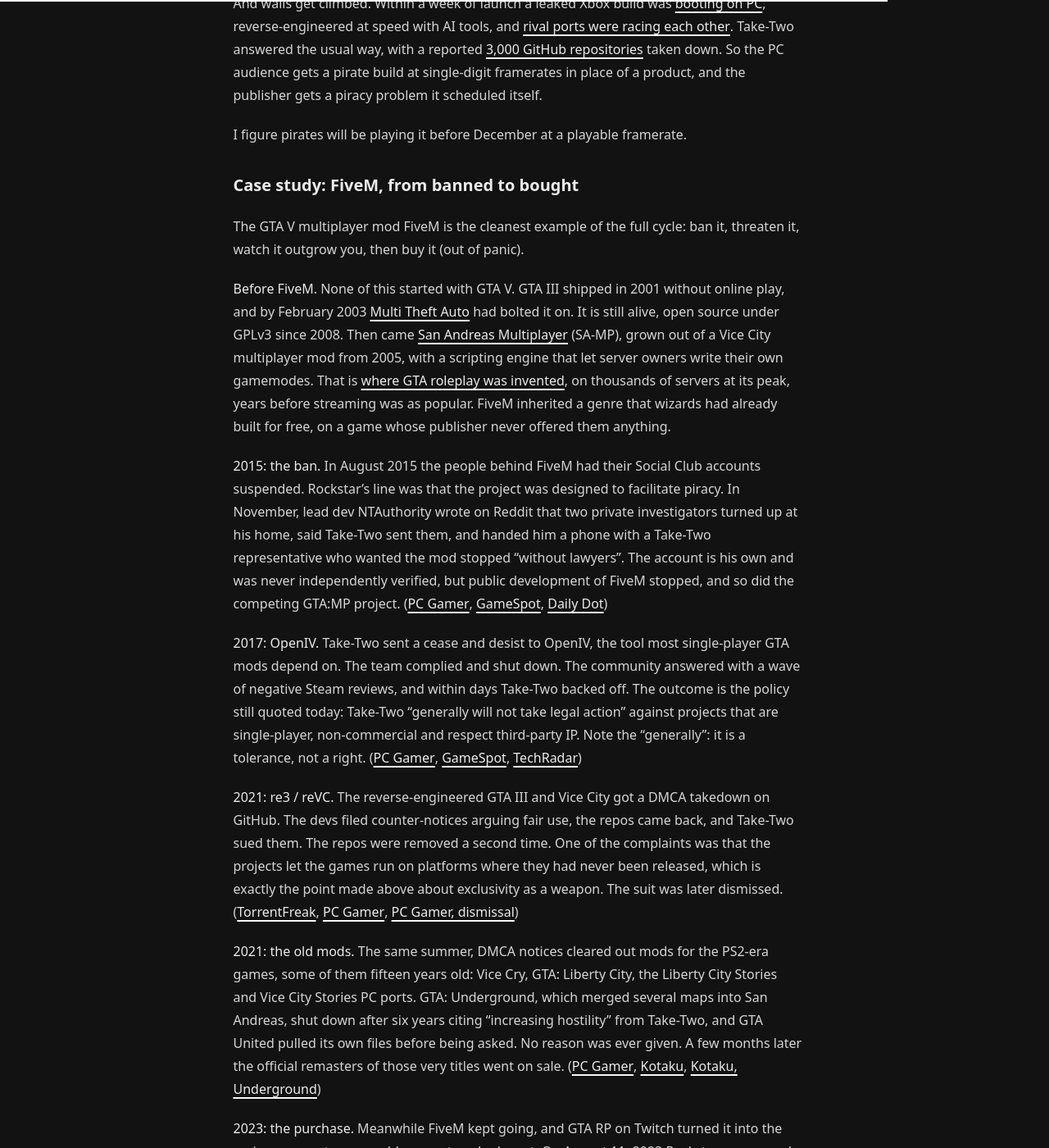
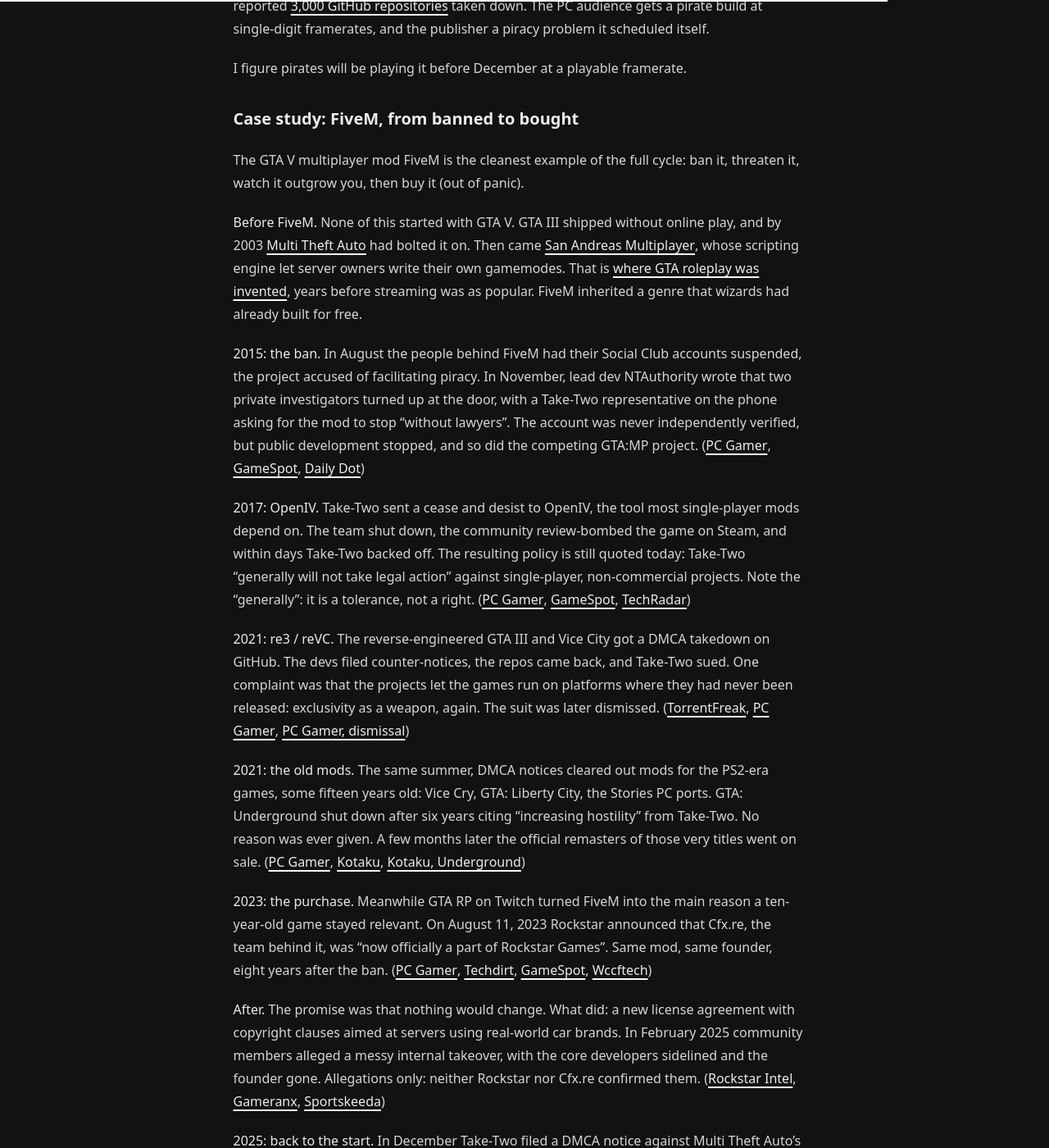
Before and after one commit to h8d13/dontreadthedocs, a Jekyll site: the page built from _notes/modding-wizards.md, in a window 1280 px wide and 1400 px high, scrolled down 4433 px. Shown: the whole window at 82% size. Built offline with Jekyll 4.4.1, drawn with Linux system fonts in a browser that asks for light colours; some of the changed text lies outside the part shown.

Commit message:
note
Signed-off-by: h8d13 <hadean-eon-dev@proton.me>

```diff
--- a/_notes/modding-wizards.md
+++ b/_notes/modding-wizards.md
@@ -16,6 +16,10 @@ tags: [modding]
 The word fits modding better than it seems. In [MUD1][mud1-wiki], the first multi-user
 text adventure, wizard was the debug mode its two authors used to test new rooms, before
 it became [a rank players could earn][wizard-mud]: a user holding the powers of a developer.
+
+> Funnily enough, both terms are also tied to hacking in video games, since such powers
+> can be abused in live play. A "modder" or "wizard" can also mean someone with special
+> capabilities in game that standard players do not have access to.
 
 ![MUD1 screenshot](https://upload.wikimedia.org/wikipedia/en/6/64/MUD1_screenshot.gif)
 
@@ -83,41 +87,34 @@ Where you can touch internals of the game without fearing you're doing something
 
 ## More of the same
 
-This is not hypothetical, it is what Valve did with [Garry's Mod][gmod-wiki]. It started
-in December 2004 as a free Half-Life 2 mod by one person. Instead of sending lawyers,
-Valve put it on Steam in November 2006 for $10 and split the profits with its author.
-Its users then did the rest: Prop Hunt, TTT, DarkRP and hundreds of other gamemodes
-are all community work, and the mod went on to sell
+This is not hypothetical, it is what Valve did with [Garry's Mod][gmod-wiki]: a free
+Half-Life 2 mod from 2004 that Valve put on Steam in 2006, splitting the profits with
+its author. Its users did the rest (Prop Hunt, TTT, DarkRP) and it went on to sell
 [over 25 million copies][gmod-25m].
 
-Its successor [s&box][sbox-wiki] pushes the same logic further. Valve licensed Source 2
-to Facepunch, the first time a third party got it. Facepunch then put its own code
-[on GitHub under MIT][sbox-oss] (Valve's engine part stays closed), lets creators export
-what they build as standalone Steam games without taking royalties, and
-[pays the people making games on the platform][sbox-pay], $500,000 so far by its
-own count. It launched on Steam on [April 28, 2026][sbox-release].
+Its successor [s&box][sbox-wiki] goes further. Valve licensed Source 2 to Facepunch,
+which put its own code [on GitHub under MIT][sbox-oss], takes no royalties on games
+exported to Steam, and [pays the people building on the platform][sbox-pay]. It
+[launched in April 2026][sbox-release].
 
 The project is quite active on GitHub and I reckon the quality of the tools to create
 must have improved tenfold, since making it open. And it is still how Valve recruits.
 Counter-Strike, Team Fortress and Dota 2 all exist because Valve **hired the people
 who made the thing.**
 
-In August 2026 that pattern was
-[reported for Deadlock][deadlock-hire]: Kirill Senzu, a 3D artist known for fan
-[redesigns of Yamato][deadlock-mod] and Holiday, was brought on to work on the game
-itself. Valve has not confirmed it, and it may be freelance rather than a staff job,
-but the direction is the point: the wizard gets a contract, not a cease and desist.
+In August 2026 that pattern was [reported for Deadlock][deadlock-hire]: Kirill Senzu,
+known for fan [redesigns of Yamato][deadlock-mod] and Holiday, was brought on to work
+on the game itself. Unconfirmed by Valve, and maybe freelance, but the direction is
+the point: the wizard gets a contract, not a cease and desist.
 
 Same starting point as FiveM, a hobbyist bolting things onto somebody else's game.
 One publisher answered with a storefront and a revenue split, the other with bans.
 
-To be fair, Valve is no saint either. In January 2025 it
-[rejected Classic Offensive][co-rejected], a mod recreating Counter-Strike 1.6 inside
-CS:GO, after eight years of development and a Greenlight approval back in 2017. The
-team released it elsewhere, got a cease and desist for "derivative content", and
-[cancelled the project][co-cancelled]. Its successor [CS:Legacy][cs-legacy] was then
-frozen after a message from Valve, with the team moving to its own game on Godot.
-The lesson holds for every publisher: what is tolerated is never guaranteed.
+To be fair, Valve is no saint either. In 2025 it
+[rejected Classic Offensive][co-rejected], a Counter-Strike 1.6 remake inside CS:GO,
+after eight years of work, then sent a cease and desist that
+[killed the project][co-cancelled]. Its successor [CS:Legacy][cs-legacy] froze after
+a message from Valve. What is tolerated is never guaranteed.
 
 ## Re-fucking yourself
 
@@ -147,11 +144,11 @@ every gamemode and every RP server by the same amount. The very thing that carri
 the last game for 13 years is told to wait outside.
 
 And walls get climbed. Within a week of launch a leaked Xbox build was
-[booting on PC][gta6-boot], reverse-engineered at speed with AI tools, and
-[rival ports were racing each other][gta6-race]. Take-Two answered the usual way,
-with a reported [3,000 GitHub repositories][gta6-purge] taken down. So the PC
-audience gets a pirate build at single-digit framerates in place of a product,
-and the publisher gets a piracy problem it scheduled itself.
+[booting on PC][gta6-boot], reverse-engineered with AI tools, while
+[rival ports raced each other][gta6-race]. Take-Two had a reported
+[3,000 GitHub repositories][gta6-purge] taken down. The PC audience gets a pirate
+build at single-digit framerates, and the publisher a piracy problem it scheduled
+itself.
 
 I figure pirates will be playing it before December at a playable framerate.
 
@@ -160,71 +157,59 @@ I figure pirates will be playing it before December at a playable framerate.
 The GTA V multiplayer mod FiveM is the cleanest example of the full cycle:
 ban it, threaten it, watch it outgrow you, then buy it (out of panic).
 
-**Before FiveM.** None of this started with GTA V. GTA III shipped in 2001 without
-online play, and by February 2003 [Multi Theft Auto][mta-wiki] had bolted it on. It
-is still alive, open source under GPLv3 since 2008. Then came
-[San Andreas Multiplayer][samp-wiki] (SA-MP), grown out of a Vice City multiplayer
-mod from 2005, with a scripting engine that let server owners write their own
-gamemodes. That is [where GTA roleplay was invented][samp-intel], on thousands of
-servers at its peak, years before streaming was as popular.
-FiveM inherited a genre that wizards had already built for free, on a game whose
-publisher never offered them anything.
+**Before FiveM.** None of this started with GTA V. GTA III shipped without online
+play, and by 2003 [Multi Theft Auto][mta-wiki] had bolted it on. Then came
+[San Andreas Multiplayer][samp-wiki], whose scripting engine let server owners write
+their own gamemodes. That is [where GTA roleplay was invented][samp-intel], years
+before streaming was as popular. FiveM inherited a genre that wizards had already
+built for free.
 
-**2015: the ban.** In August 2015 the people behind FiveM had their Social Club
-accounts suspended. Rockstar's line was that the project was designed to
-facilitate piracy. In November, lead dev NTAuthority wrote on Reddit that two
-private investigators turned up at his home, said Take-Two sent them, and handed
-him a phone with a Take-Two representative who wanted the mod stopped "without
-lawyers". The account is his own and was never independently verified, but
-public development of FiveM stopped, and so did the competing GTA:MP project.
+**2015: the ban.** In August the people behind FiveM had their Social Club accounts
+suspended, the project accused of facilitating piracy. In November, lead dev
+NTAuthority wrote that two private investigators turned up at the door, with a
+Take-Two representative on the phone asking for the mod to stop "without lawyers".
+The account was never independently verified, but public development stopped, and
+so did the competing GTA:MP project.
 ([PC Gamer][pi-pcgamer], [GameSpot][pi-gamespot], [Daily Dot][pi-dailydot])
 
 **2017: OpenIV.** Take-Two sent a cease and desist to OpenIV, the tool most
-single-player GTA mods depend on. The team complied and shut down. The community
-answered with a wave of negative Steam reviews, and within days Take-Two backed
-off. The outcome is the policy still quoted today: Take-Two "generally will not
-take legal action" against projects that are single-player, non-commercial and
-respect third-party IP. Note the "generally": it is a tolerance, not a right.
+single-player mods depend on. The team shut down, the community review-bombed the
+game on Steam, and within days Take-Two backed off. The resulting policy is still
+quoted today: Take-Two "generally will not take legal action" against single-player,
+non-commercial projects. Note the "generally": it is a tolerance, not a right.
 ([PC Gamer][openiv-pcgamer], [GameSpot][openiv-gamespot], [TechRadar][openiv-techradar])
 
 **2021: re3 / reVC.** The reverse-engineered GTA III and Vice City got a DMCA
-takedown on GitHub. The devs filed counter-notices arguing fair use, the repos
-came back, and Take-Two sued them. The repos were removed a second time. One of
-the complaints was that the projects let the games run on platforms where they
-had never been released, which is exactly the point made above about exclusivity
-as a weapon. The suit was later dismissed.
+takedown on GitHub. The devs filed counter-notices, the repos came back, and
+Take-Two sued. One complaint was that the projects let the games run on platforms
+where they had never been released: exclusivity as a weapon, again. The suit was
+later dismissed.
 ([TorrentFreak][re3-tf], [PC Gamer][re3-pcgamer], [PC Gamer, dismissal][re3-dismissed])
 
 **2021: the old mods.** The same summer, DMCA notices cleared out mods for the
-PS2-era games, some of them fifteen years old: Vice Cry, GTA: Liberty City, the
-Liberty City Stories and Vice City Stories PC ports. GTA: Underground, which merged
-several maps into San Andreas, shut down after six years citing "increasing
-hostility" from Take-Two, and GTA United pulled its own files before being asked.
-No reason was ever given. A few months later the official remasters of those very
-titles went on sale.
+PS2-era games, some fifteen years old: Vice Cry, GTA: Liberty City, the Stories PC
+ports. GTA: Underground shut down after six years citing "increasing hostility"
+from Take-Two. No reason was ever given. A few months later the official remasters
+of those very titles went on sale.
 ([PC Gamer][mods21-pcgamer], [Kotaku][mods21-kotaku], [Kotaku, Underground][mods21-under])
 
-**2023: the purchase.** Meanwhile FiveM kept going, and GTA RP on Twitch turned
-it into the main reason a ten-year-old game stayed relevant. On August 11, 2023
-Rockstar announced that Cfx.re, the team behind FiveM and RedM, was "now
-officially a part of Rockstar Games". Same mod, same founder, eight years after
-the ban.
+**2023: the purchase.** Meanwhile GTA RP on Twitch turned FiveM into the main reason
+a ten-year-old game stayed relevant. On August 11, 2023 Rockstar announced that
+Cfx.re, the team behind it, was "now officially a part of Rockstar Games". Same mod,
+same founder, eight years after the ban.
 ([PC Gamer][buy-pcgamer], [Techdirt][buy-techdirt], [GameSpot][buy-gamespot], [Wccftech][buy-wccftech])
 
-**After.** The promise was that day to day nothing would change. What did
-change: a new Platform License Agreement with copyright clauses, aimed at
-servers using real-world car brands and assets ripped from other games. In
-February 2025 the insider Tez2 and community members alleged a messy internal
-takeover, with the core developers sidelined and most of them gone from the
-company, the founder included. These are allegations, neither Rockstar nor
+**After.** The promise was that nothing would change. What did: a new license
+agreement with copyright clauses aimed at servers using real-world car brands. In
+February 2025 community members alleged a messy internal takeover, with the core
+developers sidelined and the founder gone. Allegations only: neither Rockstar nor
 Cfx.re confirmed them.
 ([Rockstar Intel][after-intel], [Gameranx][after-gameranx], [Sportskeeda][after-sk])
 
-**2025: back to the start.** In December 2025 Take-Two filed a DMCA notice against
-Multi Theft Auto's GitHub repository, claiming it contained leaked source code. The
-repository went offline, the developers filed a counter-notice, and GitHub
-[restored it][mta-tf] once Take-Two failed to sue. A 22-year-old mod, for a game
-the publisher had pulled from sale, tolerated for two decades and then not.
+**2025: back to the start.** In December Take-Two filed a DMCA notice against Multi
+Theft Auto's GitHub repository, claiming leaked source code. The developers filed a
+counter-notice and GitHub [restored it][mta-tf] once Take-Two failed to sue. A
+22-year-old mod, tolerated for two decades and then not.
 
 So the wizards worked for free for eight years, under legal threat for part of
 it. The value they created was real enough to be acquired, **but never real
```
